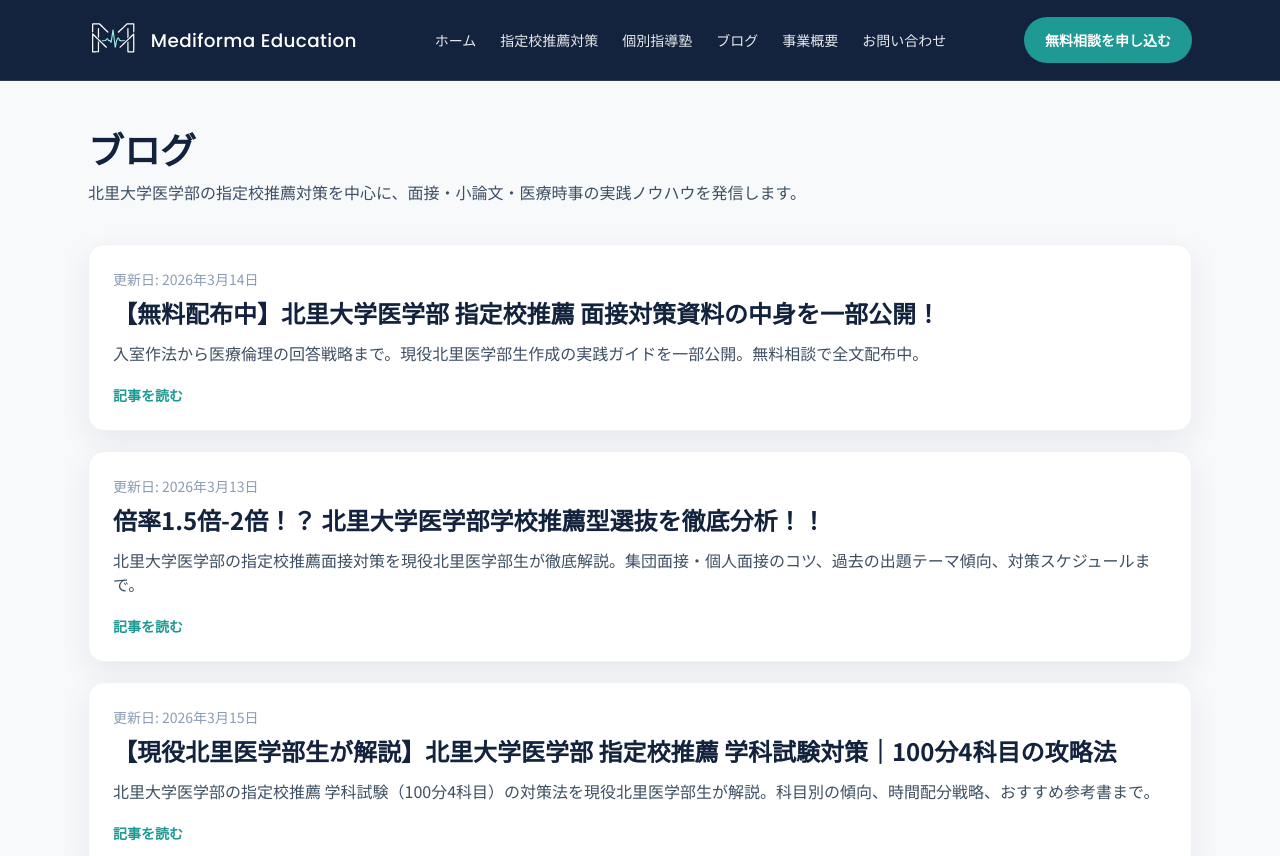
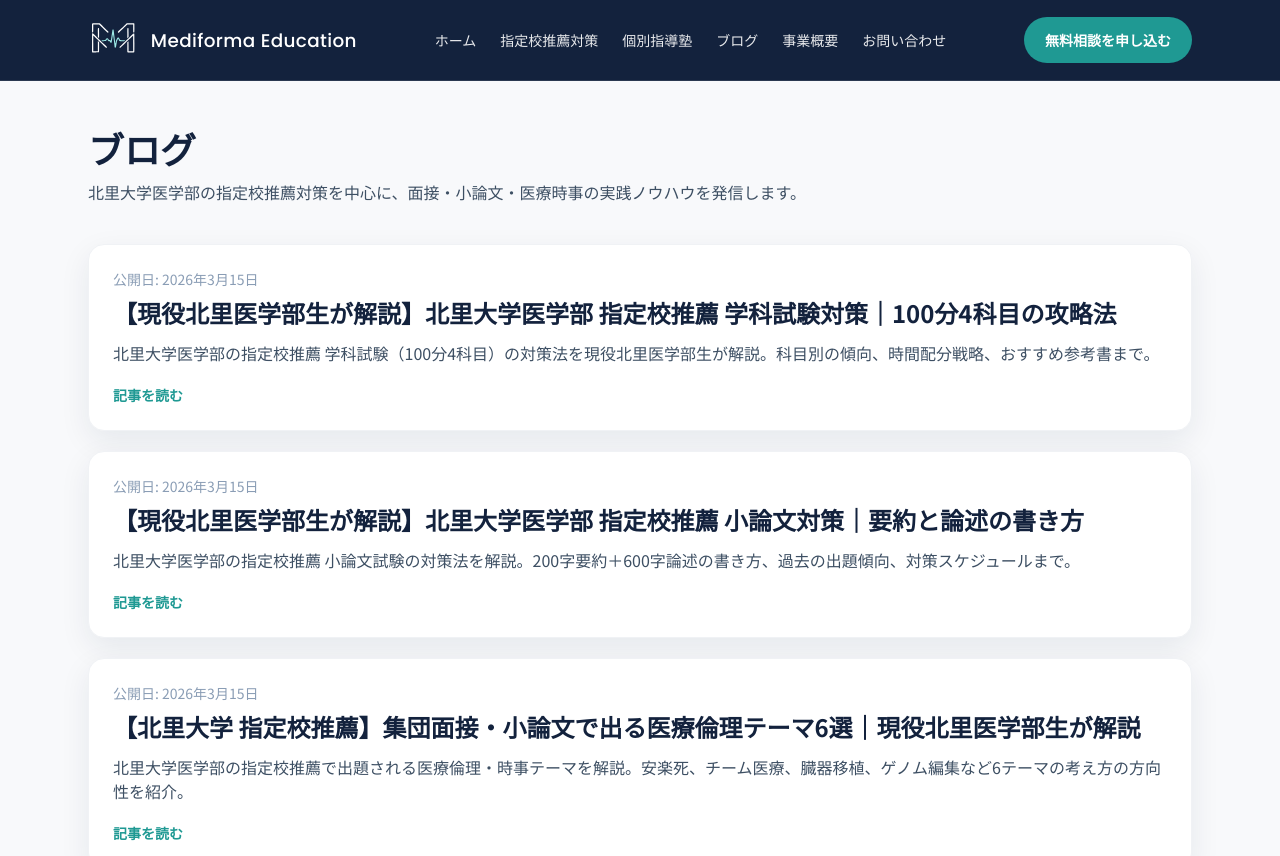
Before and after one commit to kentaro23/mediforma-education, a Next.js app: page /blog in a window 1280 px wide. Shown: the top 856 px of the page. Built offline with nearby package versions, Linux system fonts and the light colour scheme.

Commit message:
Sort blog listing by published date descending

```diff
--- a/src/app/blog/page.tsx
+++ b/src/app/blog/page.tsx
@@ -21,10 +21,17 @@ export default function BlogPage() {
       title: "【無料配布中】北里大学医学部 指定校推薦 面接対策資料の中身を一部公開！",
       description:
         "入室作法から医療倫理の回答戦略まで。現役北里医学部生作成の実践ガイドを一部公開。無料相談で全文配布中。",
-      updatedAt: "2026-03-14"
+      updatedAt: "2026-03-14",
+      publishedAt: "2026-03-14"
     },
-    ...blogPosts
-  ];
+    ...blogPosts.map((post) => ({
+      slug: post.slug,
+      title: post.title,
+      description: post.description,
+      updatedAt: post.updatedAt,
+      publishedAt: post.publishedAt
+    }))
+  ].sort((a, b) => new Date(b.publishedAt).getTime() - new Date(a.publishedAt).getTime());
 
   return (
     <div className="bg-neutralGray-50 pb-20 pt-32">
@@ -36,7 +43,7 @@ export default function BlogPage() {
       <section className="mx-auto mt-10 grid w-full max-w-6xl gap-5 px-4 md:px-6">
         {listItems.map((post) => (
           <article key={post.slug} className="rounded-2xl border border-neutralGray-100 bg-white p-6 shadow-soft">
-            <p className="text-sm text-neutralGray-400">更新日: {formatDate(post.updatedAt)}</p>
+            <p className="text-sm text-neutralGray-400">公開日: {formatDate(post.publishedAt)}</p>
             <h2 className="mt-2 text-2xl font-bold text-navy-900">{post.title}</h2>
             <p className="mt-3 text-neutralGray-600">{post.description}</p>
             <Link
```
